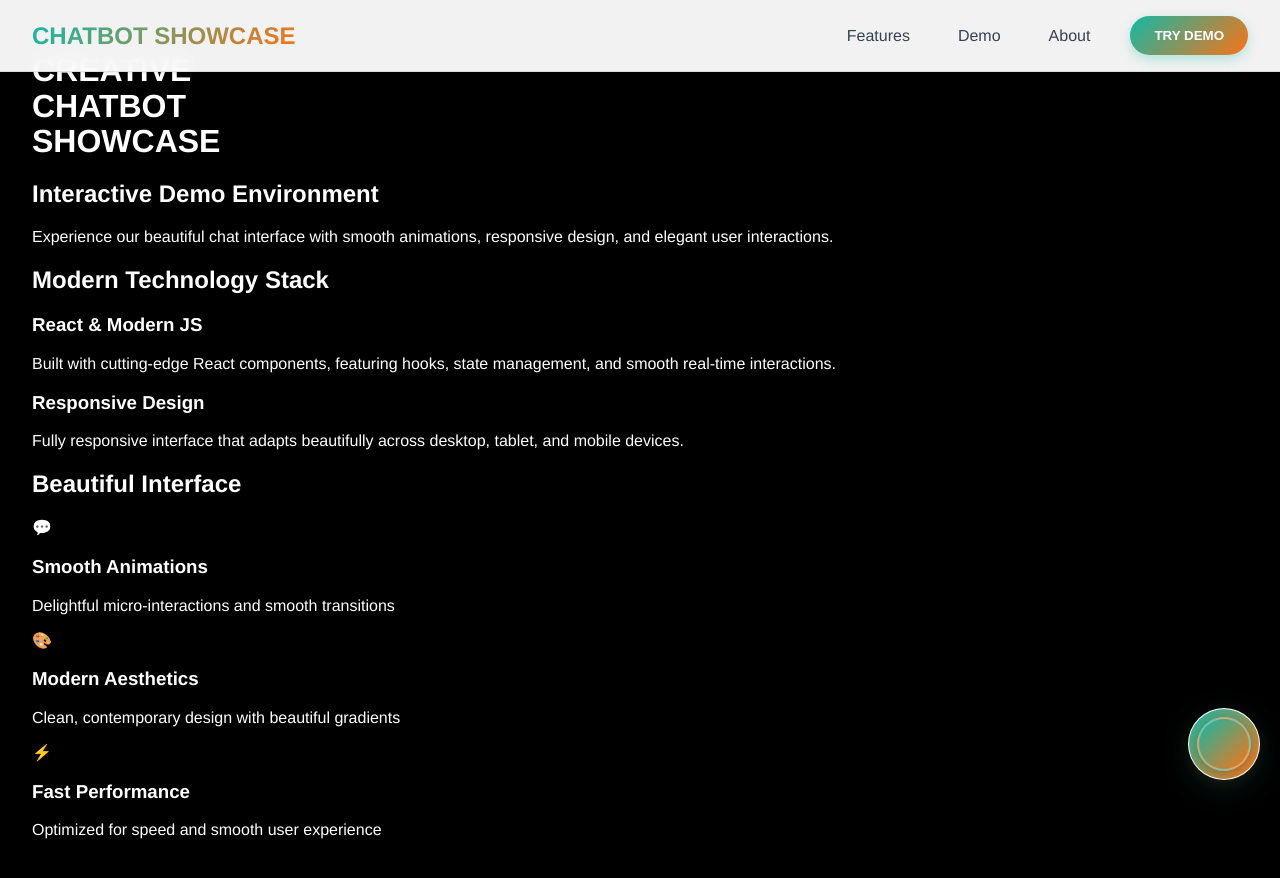
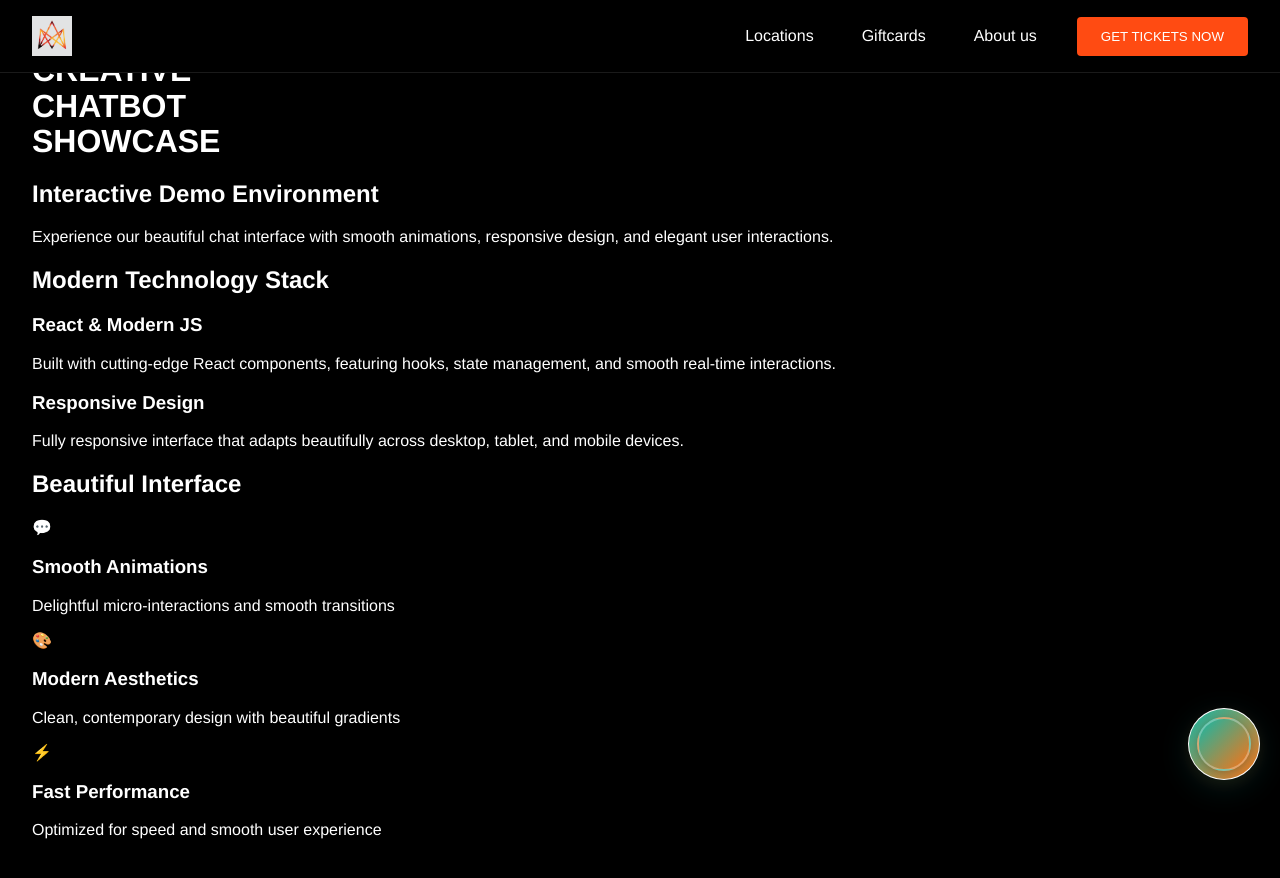
Before and after one commit to SveinnSSR/lavashow-chat-demo, a React (Create React App) app: page / in a window 1280 px wide. Shown: the top 878 px of the page. Built offline with nearby package versions, Linux system fonts and the light colour scheme.

Commit message:
Sóley - ai assistant v4

```diff
--- a/src/components/Navbar.jsx
+++ b/src/components/Navbar.jsx
@@ -1,34 +1,31 @@
 // src/components/Navbar.jsx
 import React from 'react';
+import { theme } from '../styles/theme';
 
 const Navbar = () => {
   return (
     <nav style={{
-      backgroundColor: 'rgba(255, 255, 255, 0.95)',
-      backdropFilter: 'blur(12px)',
+      backgroundColor: theme.colors.background,
       padding: '1rem 2rem',
       display: 'flex',
       justifyContent: 'space-between',
       alignItems: 'center',
-      borderBottom: '1px solid rgba(0,0,0,0.1)',
+      borderBottom: '1px solid rgba(255,255,255,0.1)',
       position: 'fixed',
       top: 0,
       left: 0,
       right: 0,
-      zIndex: 50,
-      boxShadow: '0 1px 3px rgba(0, 0, 0, 0.1)'
+      zIndex: 50
     }}>
       {/* Logo */}
-      <div style={{
-        fontSize: '1.5rem',
-        fontWeight: '700',
-        background: 'linear-gradient(135deg, #14b8a6, #f97316)',
-        WebkitBackgroundClip: 'text',
-        WebkitTextFillColor: 'transparent',
-        backgroundClip: 'text'
-      }}>
-        CHATBOT SHOWCASE
-      </div>
+      <img
+        src="/images/lava-show-logo.png"
+        alt="LAVA SHOW"
+        style={{
+          height: '40px',
+          width: 'auto'
+        }}
+      />
 
       {/* Navigation Links */}
       <div style={{
@@ -39,87 +36,62 @@ const Navbar = () => {
         <a
           href="#"
           style={{
-            color: '#374151',
+            color: '#FFFFFF',
             textDecoration: 'none',
             padding: '0.5rem',
-            transition: 'all 0.2s ease',
-            fontWeight: '500'
+            transition: 'opacity 0.2s ease'
           }}
-          onMouseOver={(e) => {
-            e.currentTarget.style.color = '#14b8a6';
-            e.currentTarget.style.transform = 'translateY(-1px)';
-          }}
-          onMouseOut={(e) => {
-            e.currentTarget.style.color = '#374151';
-            e.currentTarget.style.transform = 'translateY(0)';
-          }}
+          onMouseOver={(e) => e.currentTarget.style.opacity = '0.8'}
+          onMouseOut={(e) => e.currentTarget.style.opacity = '1'}
         >
-          Features
+          Locations
         </a>
         <a
           href="#"
           style={{
-            color: '#374151',
+            color: '#FFFFFF',
             textDecoration: 'none',
             padding: '0.5rem',
-            transition: 'all 0.2s ease',
-            fontWeight: '500'
+            transition: 'opacity 0.2s ease'
           }}
-          onMouseOver={(e) => {
-            e.currentTarget.style.color = '#14b8a6';
-            e.currentTarget.style.transform = 'translateY(-1px)';
-          }}
-          onMouseOut={(e) => {
-            e.currentTarget.style.color = '#374151';
-            e.currentTarget.style.transform = 'translateY(0)';
-          }}
+          onMouseOver={(e) => e.currentTarget.style.opacity = '0.8'}
+          onMouseOut={(e) => e.currentTarget.style.opacity = '1'}
         >
-          Demo
+          Giftcards
         </a>
         <a
           href="#"
           style={{
-            color: '#374151',
+            color: '#FFFFFF',
             textDecoration: 'none',
             padding: '0.5rem',
-            transition: 'all 0.2s ease',
-            fontWeight: '500'
+            transition: 'opacity 0.2s ease'
+          }}
+          onMouseOver={(e) => e.currentTarget.style.opacity = '0.8'}
+          onMouseOut={(e) => e.currentTarget.style.opacity = '1'}
+        >
+          About us
+        </a>
+        <button
+          style={{
+            backgroundColor: theme.colors.primary,
+            color: '#FFFFFF',
+            border: 'none',
+            padding: '0.75rem 1.5rem',
+            borderRadius: '4px',
+            cursor: 'pointer',
+            transition: 'all 0.2s ease'
           }}
           onMouseOver={(e) => {
-            e.currentTarget.style.color = '#14b8a6';
+            e.currentTarget.style.opacity = '0.9';
             e.currentTarget.style.transform = 'translateY(-1px)';
           }}
           onMouseOut={(e) => {
-            e.currentTarget.style.color = '#374151';
+            e.currentTarget.style.opacity = '1';
             e.currentTarget.style.transform = 'translateY(0)';
           }}
         >
-          About
-        </a>
-        <button
-          style={{
-            background: 'linear-gradient(135deg, #14b8a6, #f97316)',
-            color: '#FFFFFF',
-            border: 'none',
-            padding: '0.75rem 1.5rem',
-            borderRadius: '25px',
-            cursor: 'pointer',
-            transition: 'all 0.3s ease',
-            fontWeight: '600',
-            boxShadow: '0 4px 12px rgba(20, 184, 166, 0.3)'
-          }}
-          onMouseOver={(e) => {
-            e.currentTarget.style.background = 'linear-gradient(135deg, #0f766e, #ea580c)';
-            e.currentTarget.style.transform = 'translateY(-2px)';
-            e.currentTarget.style.boxShadow = '0 6px 16px rgba(20, 184, 166, 0.4)';
-          }}
-          onMouseOut={(e) => {
-            e.currentTarget.style.background = 'linear-gradient(135deg, #14b8a6, #f97316)';
-            e.currentTarget.style.transform = 'translateY(0)';
-            e.currentTarget.style.boxShadow = '0 4px 12px rgba(20, 184, 166, 0.3)';
-          }}
-        >
-          TRY DEMO
+          GET TICKETS NOW
         </button>
       </div>
     </nav>
```
